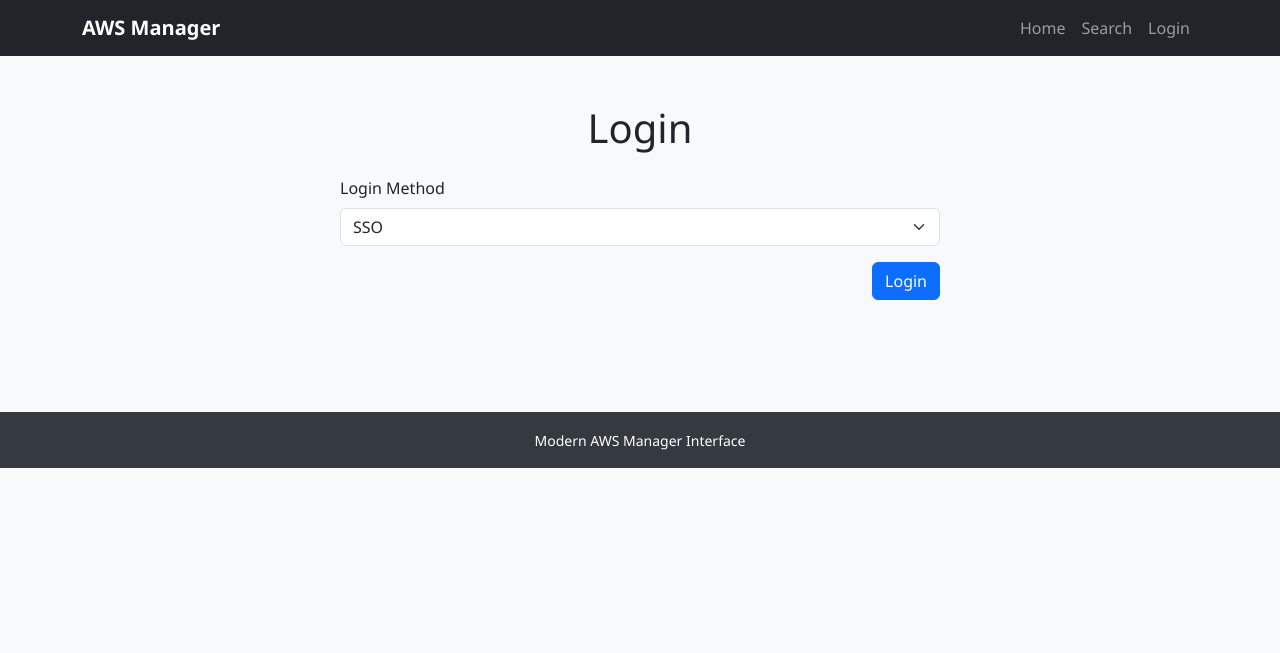
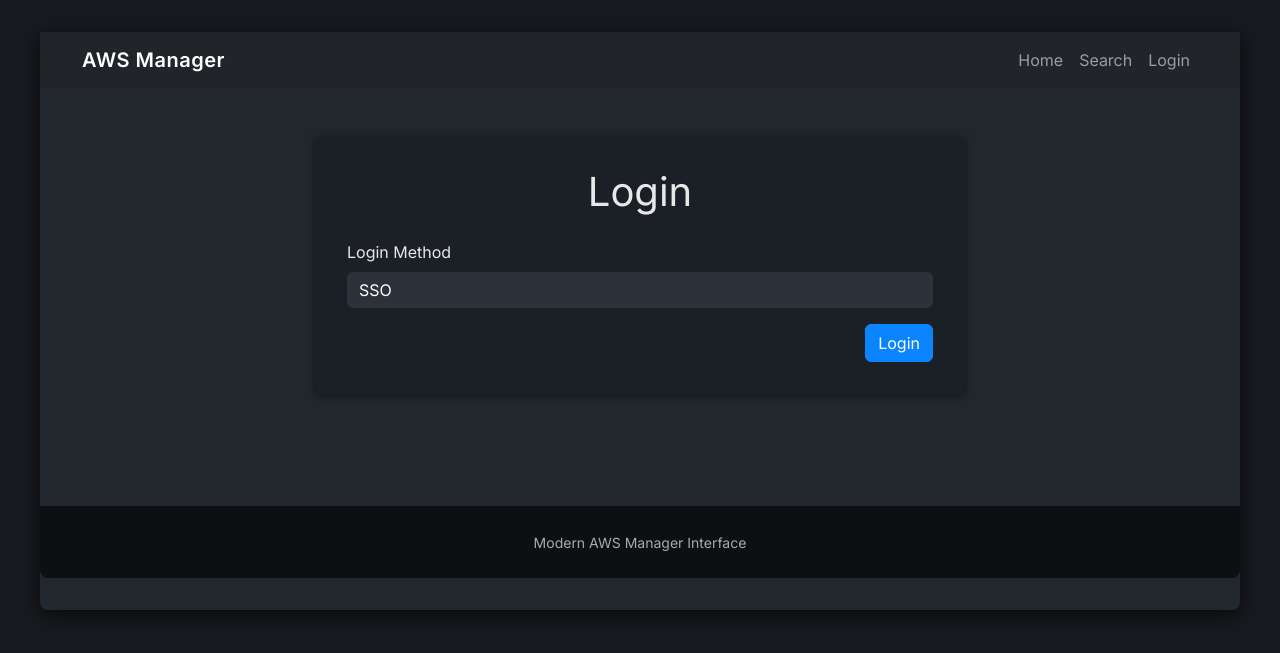
Before and after one commit to LucsL0pes/aws-manager, a Django app: page /login/ in a window 1280 px wide. Shown: the top 653 px of the page. Run offline with Django 4.2, Linux system fonts and the light colour scheme.

Commit message:
Refine form styling

```diff
--- a/webapp/main/static/main/style.css
+++ b/webapp/main/static/main/style.css
@@ -1,15 +1,47 @@
-body {
-    background-color: #f8f9fa;
-    font-family: 'Segoe UI', Tahoma, Geneva, Verdana, sans-serif;
-}
-.navbar-brand {
-    font-weight: 600;
+body{
+    font-family:'Inter',sans-serif;
+    background:#181a1f;
+    color:#e8e8e8;
+    padding:2rem;
 }
 
-footer {
-    margin-top: 4rem;
-    padding-top: 1rem;
-    padding-bottom: 1rem;
-    background-color: #343a40;
-    color: #fff;
+.container-box{
+    max-width:1200px;
+    margin:auto;
+    background:#22272e;
+    border-radius:8px;
+    box-shadow:0 5px 20px rgba(0,0,0,0.7);
+    padding-bottom:2rem;
 }
+
+.navbar{background:#131313;}
+.navbar-brand{font-weight:600;letter-spacing:.5px;}
+footer{background:#0d0f12;color:#aaa;padding:1.5rem 0;margin-top:4rem;border-radius:0 0 8px 8px;text-align:center;}
+.btn-primary{background-color:#0a84ff;border-color:#0a84ff;}
+
+.hero{
+    position:relative;
+    background:url('https://images.unsplash.com/photo-1521737604893-d14cc237f11d?auto=format&fit=crop&w=1200&q=80') center/cover no-repeat;
+    padding:6rem 2rem;
+    border-radius:8px;
+    text-align:center;
+    margin-bottom:2rem;
+    color:#fff;
+}
+.hero::before{
+    content:"";
+    position:absolute;top:0;left:0;width:100%;height:100%;
+    background:rgba(0,0,0,0.6);border-radius:8px;
+}
+.hero *{position:relative;z-index:1;}
+
+.search-card{background:#1b1f26;padding:2rem;border-radius:8px;box-shadow:0 2px 8px rgba(0,0,0,0.5);max-width:650px;margin:auto;}
+.form-card{background:#1b1f26;padding:2rem;border-radius:8px;box-shadow:0 2px 8px rgba(0,0,0,0.5);max-width:650px;margin:auto;}
+.form-control,.form-select{background:#2c313a;border:none;color:#fff;}
+.form-control:focus,.form-select:focus{box-shadow:0 0 0 2px #0a84ff;}
+.search-box{position:relative;margin-top:1rem;}
+.search-box .material-icons{position:absolute;left:0.75rem;top:50%;transform:translateY(-50%);color:#0a84ff;font-size:1.4rem;}
+.search-box input{background:#2c313a;border:none;border-radius:4px;color:#fff;padding:.6rem .75rem .6rem 2.5rem;width:100%;}
+.search-box input:focus{outline:none;box-shadow:0 0 0 2px #0a84ff;}
+
+pre{background:#1e232b;color:#46e;border-radius:4px;padding:1rem;}
--- a/webapp/main/templates/main/base.html
+++ b/webapp/main/templates/main/base.html
@@ -6,10 +6,13 @@
     <meta name="viewport" content="width=device-width, initial-scale=1">
     <title>{% block title %}AWS Manager{% endblock %}</title>
     <link href="https://cdn.jsdelivr.net/npm/bootstrap@5.3.0/dist/css/bootstrap.min.css" rel="stylesheet">
+    <link href="https://fonts.googleapis.com/css2?family=Inter:wght@300;400;600&display=swap" rel="stylesheet">
+    <link href="https://fonts.googleapis.com/icon?family=Material+Icons" rel="stylesheet">
     <link rel="stylesheet" href="{% static 'main/style.css' %}">
     {% block extra_head %}{% endblock %}
 </head>
 <body>
+<div class="container-box">
 <nav class="navbar navbar-expand-lg navbar-dark bg-dark">
   <div class="container">
     <a class="navbar-brand" href="{% url 'index' %}">AWS Manager</a>
@@ -47,5 +50,6 @@
 </footer>
 <script src="https://cdn.jsdelivr.net/npm/bootstrap@5.3.0/dist/js/bootstrap.bundle.min.js"></script>
 {% block extra_js %}{% endblock %}
+</div>
 </body>
 </html>
--- a/webapp/main/templates/main/login.html
+++ b/webapp/main/templates/main/login.html
@@ -3,8 +3,9 @@
 {% block title %}Login | AWS Manager{% endblock %}
 
 {% block content %}
+<div class="form-card">
 <h1 class="text-center mb-4">Login</h1>
-<form method="post" class="mx-auto" style="max-width:600px;">
+<form method="post">
     {% csrf_token %}
     <div class="mb-3">
         <label class="form-label">Login Method</label>
@@ -31,6 +32,7 @@
         <button type="submit" class="btn btn-primary">Login</button>
     </div>
 </form>
+</div>
 {% if error %}
 <div class="alert alert-danger mt-4">{{ error }}</div>
 {% endif %}
```
Also changed, not shown: webapp/main/templates/main/index.html (+4 -4 lines), webapp/main/templates/main/search.html (+8 -3 lines).
